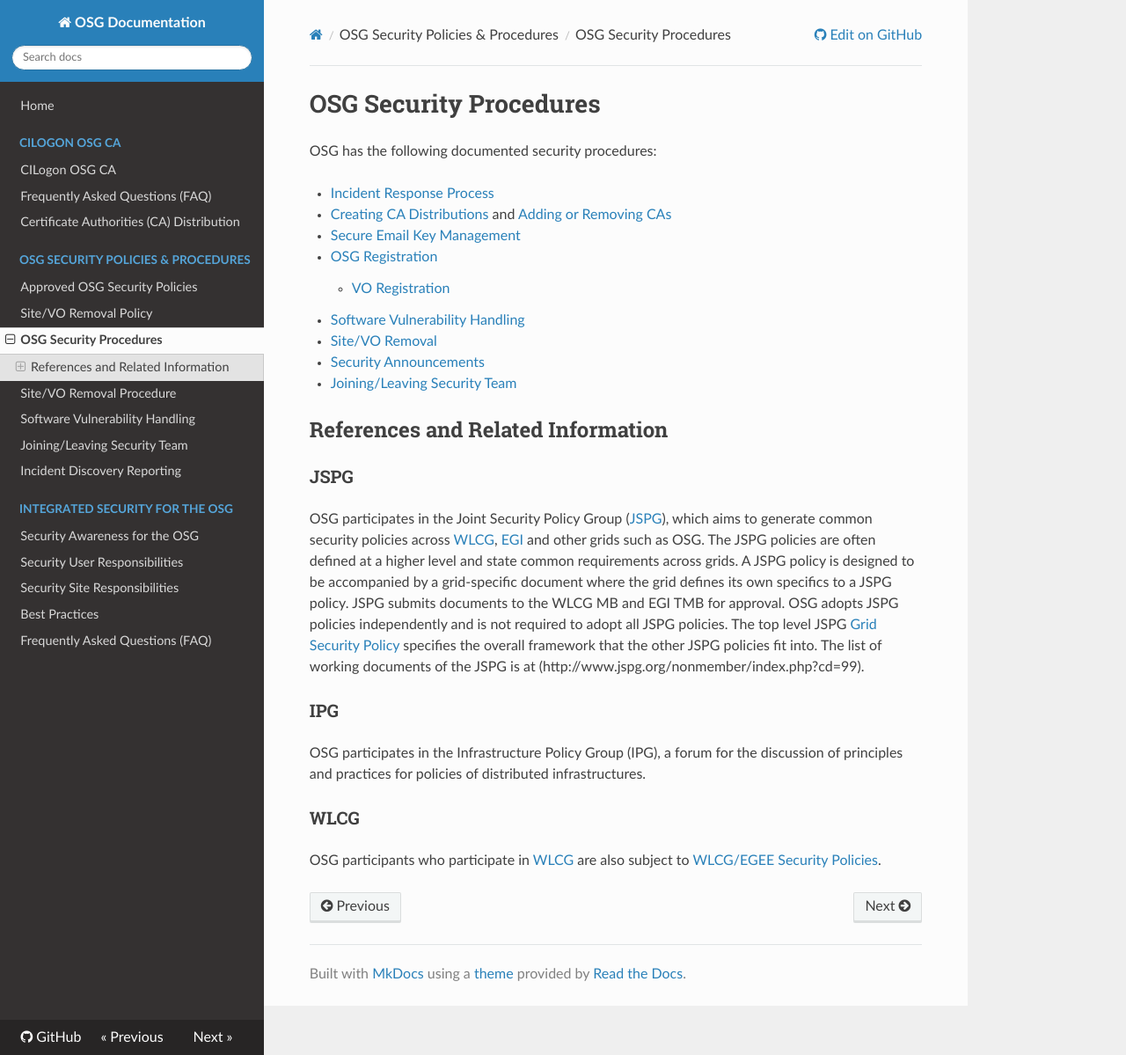
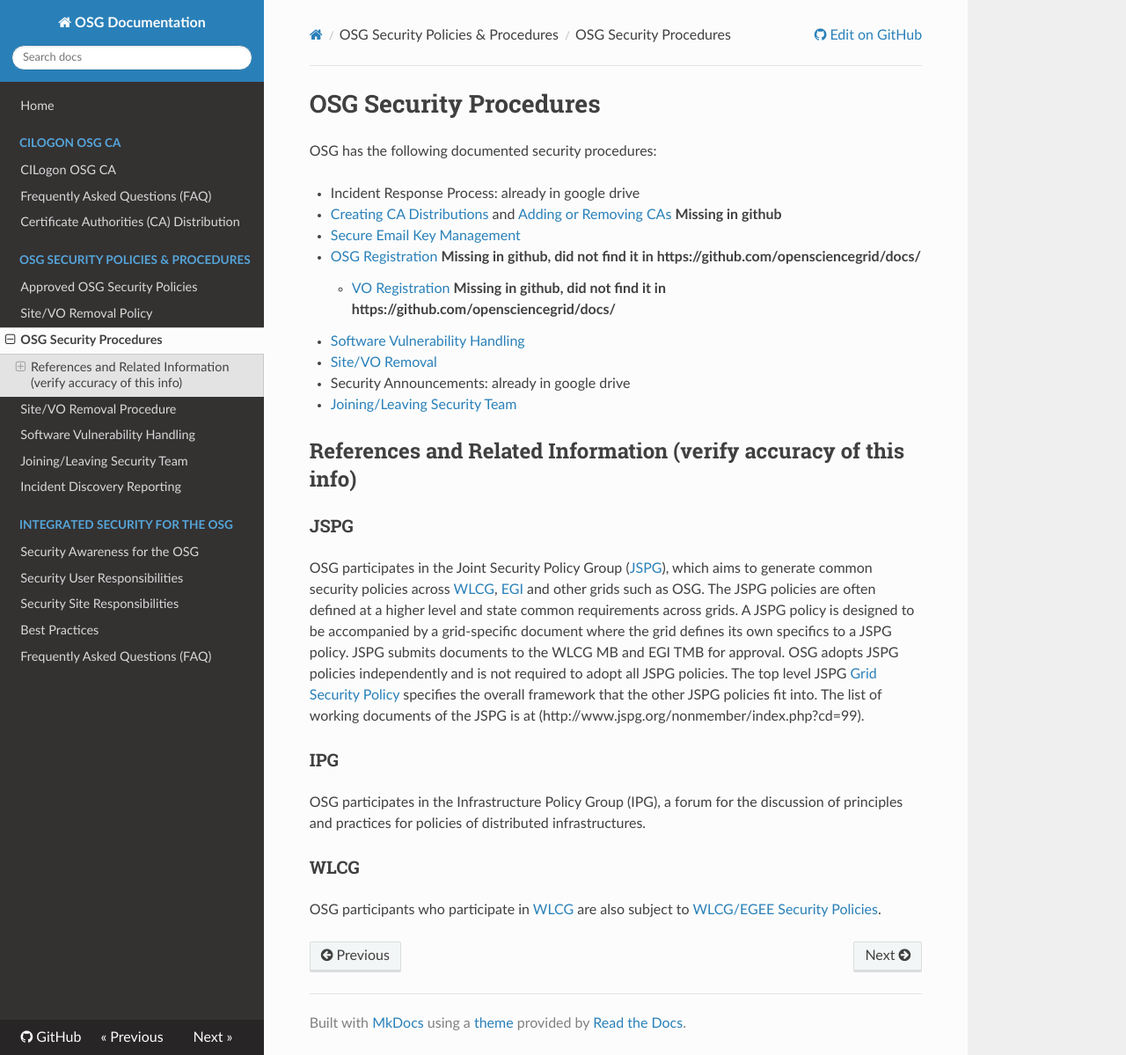
Before and after one commit to opensciencegrid/security, an MkDocs documentation site: the page built from docs/OSGSecurityProcedures.md, in a window 1280 px wide and 1199 px high. Shown: the whole window at 88% size. Built offline with MkDocs 1.6.1, drawn with Linux system fonts in a browser that asks for light colours; nearby versions of some CDN libraries; old or Windows-style settings are respelled for this version of MkDocs.

Commit message:
Update OSGSecurityProcedures.md

```diff
--- a/docs/OSGSecurityProcedures.md
+++ b/docs/OSGSecurityProcedures.md
@@ -1,19 +1,19 @@
-# OSG Security Procedures
+**OSG Security Procedures**
+===============================================================
 OSG has the following documented security procedures:
 
--   [Incident Response Process](https://twiki.grid.iu.edu/bin/view/Security/IncidentResponseProcess)
--   [Creating CA Distributions](https://twiki.grid.iu.edu/bin/view/SecurityTeam/CreatingCADistributions) and [Adding or Removing CAs](https://twiki.grid.iu.edu/bin/view/SecurityTeam/AddRemoveCA)
+-   Incident Response Process: already in google drive
+-   [Creating CA Distributions](https://twiki.grid.iu.edu/bin/view/SecurityTeam/CreatingCADistributions) and [Adding or Removing CAs](https://twiki.grid.iu.edu/bin/view/SecurityTeam/AddRemoveCA) **Missing in github**
 -   [Secure Email Key Management](https://twiki.grid.iu.edu/bin/view/Documentation/SecureEmail)
--   [OSG Registration](https://twiki.grid.iu.edu/bin/view/Operations/OIMRegistrationInstructions)
-    -   [VO Registration](https://twiki.grid.iu.edu/bin/view/Operations/SOPVoRegistration-v3)
--   [Software Vulnerability Handling](https://twiki.grid.iu.edu/bin/view/Security/SoftwareVulnerabilityHandling)
--   [Site/VO Removal](https://twiki.grid.iu.edu/bin/view/Documentation/RemovalProcedure)
--   [Security Announcements](https://twiki.grid.iu.edu/bin/view/Security/SecurityAnnouncements)
--   [Joining/Leaving Security Team](https://twiki.grid.iu.edu/bin/view/SecurityTeam/Adding_Removing_Security_Team_Member)
+-   [OSG Registration](https://twiki.grid.iu.edu/bin/view/Operations/OIMRegistrationInstructions) **Missing in github, did not find it in https://github.com/opensciencegrid/docs/**
+    -   [VO Registration](https://twiki.grid.iu.edu/bin/view/Operations/SOPVoRegistration-v3) **Missing in github, did not find it in https://github.com/opensciencegrid/docs/**
+-   [Software Vulnerability Handling](SoftwareVulnerabilityHandling)
+-   [Site/VO Removal](SiteVORemovalProcedure)
+-   Security Announcements: already in google drive
+-   [Joining/Leaving Security Team](JoiningLeavingSecurityTeam)
 
-References and Related Information
+References and Related Information (verify accuracy of this info)
 ----------------------------------
-
 ### JSPG
 
 OSG participates in the Joint Security Policy Group ([JSPG](http://www.jspg.org/)), which aims to generate common security policies across [WLCG](http://wlcg.web.cern.ch/), [EGI](http://www.egi.eu/) and other grids such as OSG. The JSPG policies are often defined at a higher level and state common requirements across grids. A JSPG policy is designed to be accompanied by a grid-specific document where the grid defines its own specifics to a JSPG policy. JSPG submits documents to the WLCG MB and EGI TMB for approval. OSG adopts JSPG policies independently and is not required to adopt all JSPG policies. The top level JSPG [Grid Security Policy](https://edms.cern.ch/document/428008) specifies the overall framework that the other JSPG policies fit into. The list of working documents of the JSPG is at (http://www.jspg.org/nonmember/index.php?cd=99).
```
